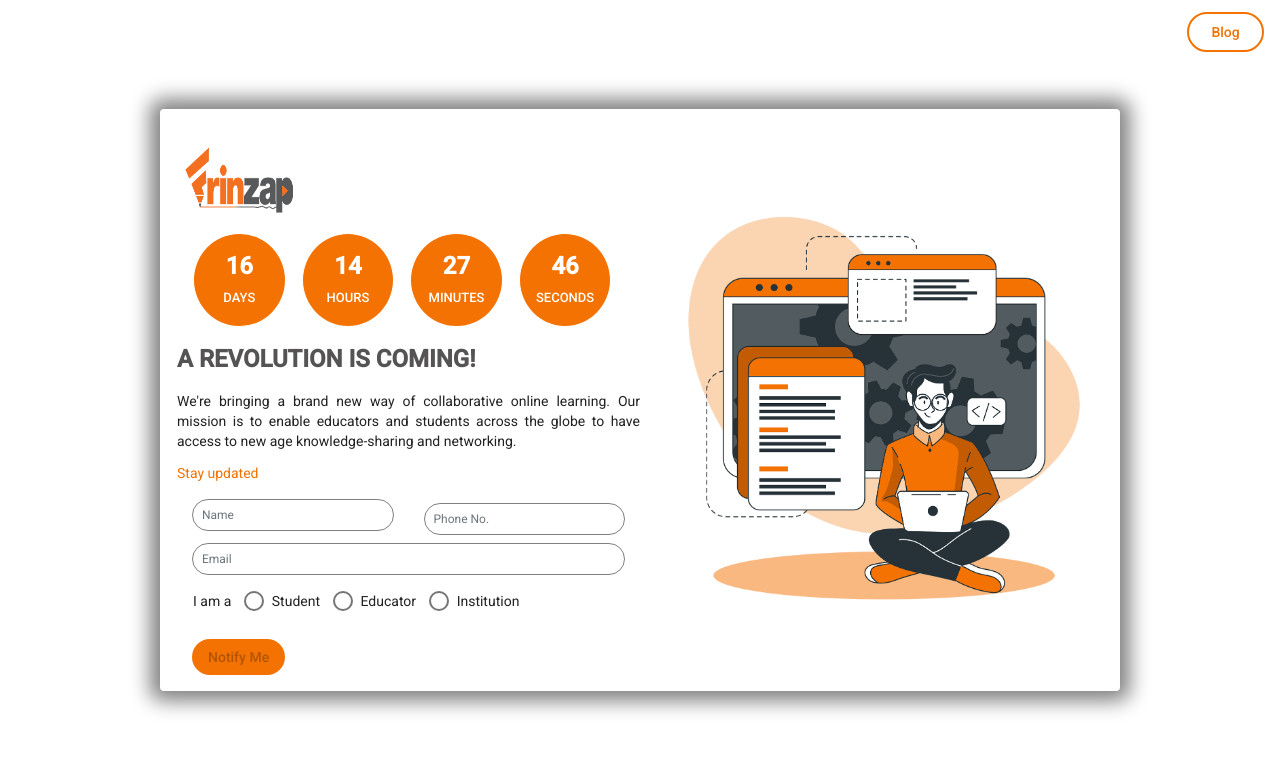
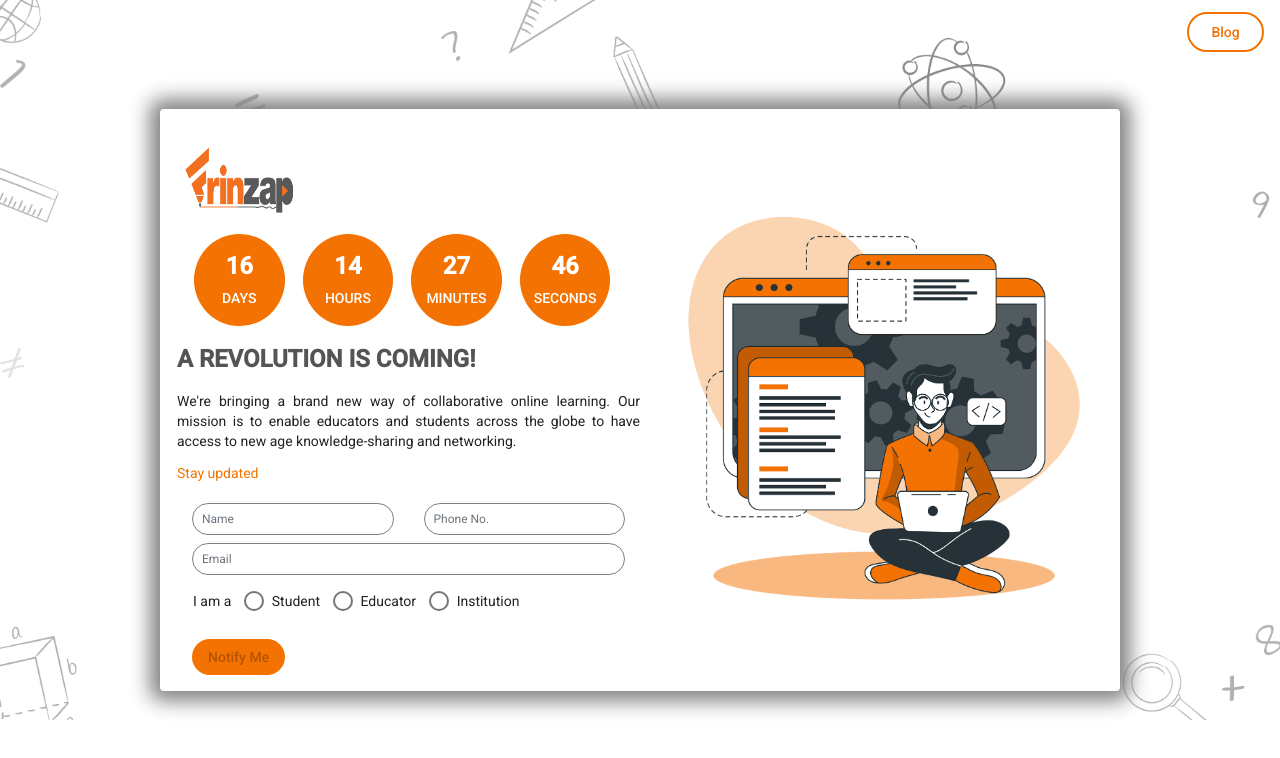
Before and after one commit to Daman431/frinzap-landing, an Angular app: page / in a window 1280 px wide. Shown: the top 758 px of the page. Built offline with nearby package versions, Linux system fonts and the light colour scheme.

Commit message:
Added background

```diff
--- a/angular.json
+++ b/angular.json
@@ -88,6 +88,7 @@
             "assets": [
               "src/favicon.ico",
               "src/assets"
+
             ],
             "styles": [
               "./node_modules/@angular/material/prebuilt-themes/indigo-pink.css",
--- a/src/app/app.component.css
+++ b/src/app/app.component.css
@@ -21,5 +21,5 @@
 }
 .fixed-nav{
     position: fixed;
-    background-color: #fff;
+    background: rgba(0,0,0,0);
 }
--- a/src/app/login/login.component.css
+++ b/src/app/login/login.component.css
@@ -6,6 +6,9 @@
     height: 100%;
     width: 100vw;
     overflow: scroll;
+  }
+  .counter-header{
+    font-size: 70%;
   }
 }
 .card-container{
@@ -58,11 +61,10 @@
   display: inline-block;
   text-align: center;
   color: #000;
-  /* padding: 0.5em;  */
 }
 .counter-header{
   color: #fff;
-  font-size: small;
+  font-size: ;
   font-weight: 500;
 }
 .counter-text{
--- a/src/app/login/login.component.html
+++ b/src/app/login/login.component.html
@@ -7,19 +7,19 @@
              <mat-card-subtitle>
                  <div class="counter-container">
                      <div class="counter-div ml-3">
-                        <p class="counter-text " >{{counterDetails.days}}</p>
+                        <p class="counter-text" >{{counterDetails.days}}</p>
                         <p class="counter-header">DAYS</p>
                      </div>
                      <div class="counter-div ml-3">
-                        <p class="counter-text ">{{counterDetails.hoursLeft}}</p>
+                        <p class="counter-text">{{counterDetails.hoursLeft}}</p>
                         <p class="counter-header">HOURS</p>
                      </div>
                      <div class="counter-div ml-3">
-                        <p class="counter-text ">{{counterDetails.minutesLeft}}</p>
+                        <p class="counter-text">{{counterDetails.minutesLeft}}</p>
                         <p class="counter-header">MINUTES</p>
                      </div>
                      <div class="counter-div ml-3">
-                        <p class="counter-text ">{{counterDetails.secondsLeft}}</p>
+                        <p class="counter-text">{{counterDetails.secondsLeft}}</p>
                         <p class="counter-header">SECONDS</p>
                      </div>
                  </div>
@@ -41,7 +41,7 @@
                 <form #f="ngForm" (ngSubmit)="formData(f); f.resetForm()">
                     <div class="form-group">
                         <div class="row d-block d-lg-flex">
-                            <div class="col mt-1">
+                            <div class="col mt-2">
                                 <input required ngModel name="username" #name="ngModel" (change)="log(name);" type="text" class="form-control custom-input" id="username" placeholder="Name">
                                 <div class="alert alert-danger custom-error-message" *ngIf="!name.valid && name.touched">
                                     Name is required
--- a/src/styles.css
+++ b/src/styles.css
@@ -1,7 +1,7 @@
 /* You can add global styles to this file, and also import other style files */
 @import "~bootstrap/dist/css/bootstrap.css";
 html, body { height: 100%; }
-body { margin: 0; font-family: Roboto, "Helvetica Neue", sans-serif; }
+body { margin: 0; font-family: Roboto, "Helvetica Neue", sans-serif; background: url('./assets/images/background.png') no-repeat; background-size: contain; }
 
 .custom-modal .mat-dialog-content{
     height: 5vh;
```
Also changed, not shown: src/assets/images/app-icon.png (added), src/assets/images/background.png (added).
